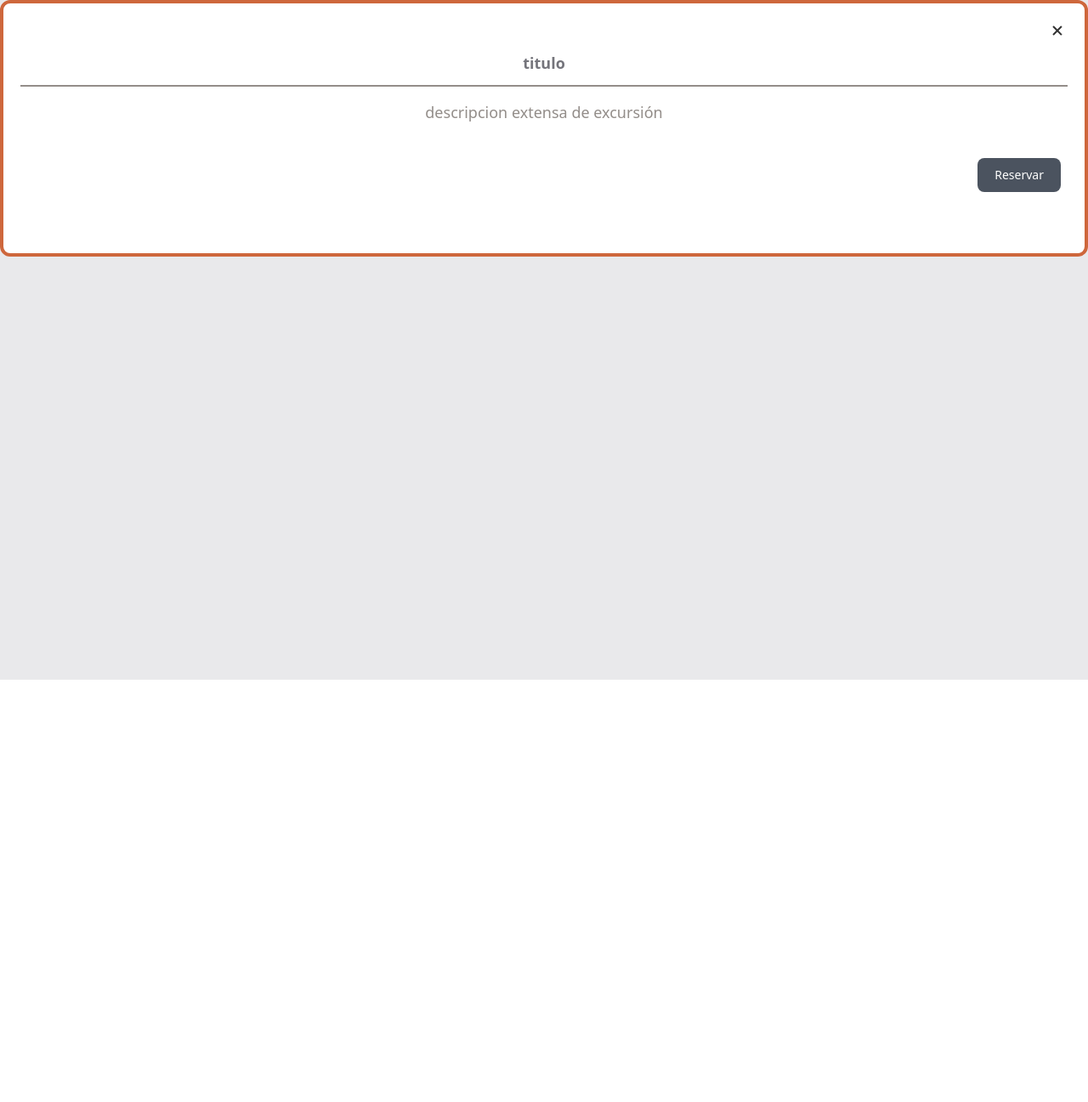
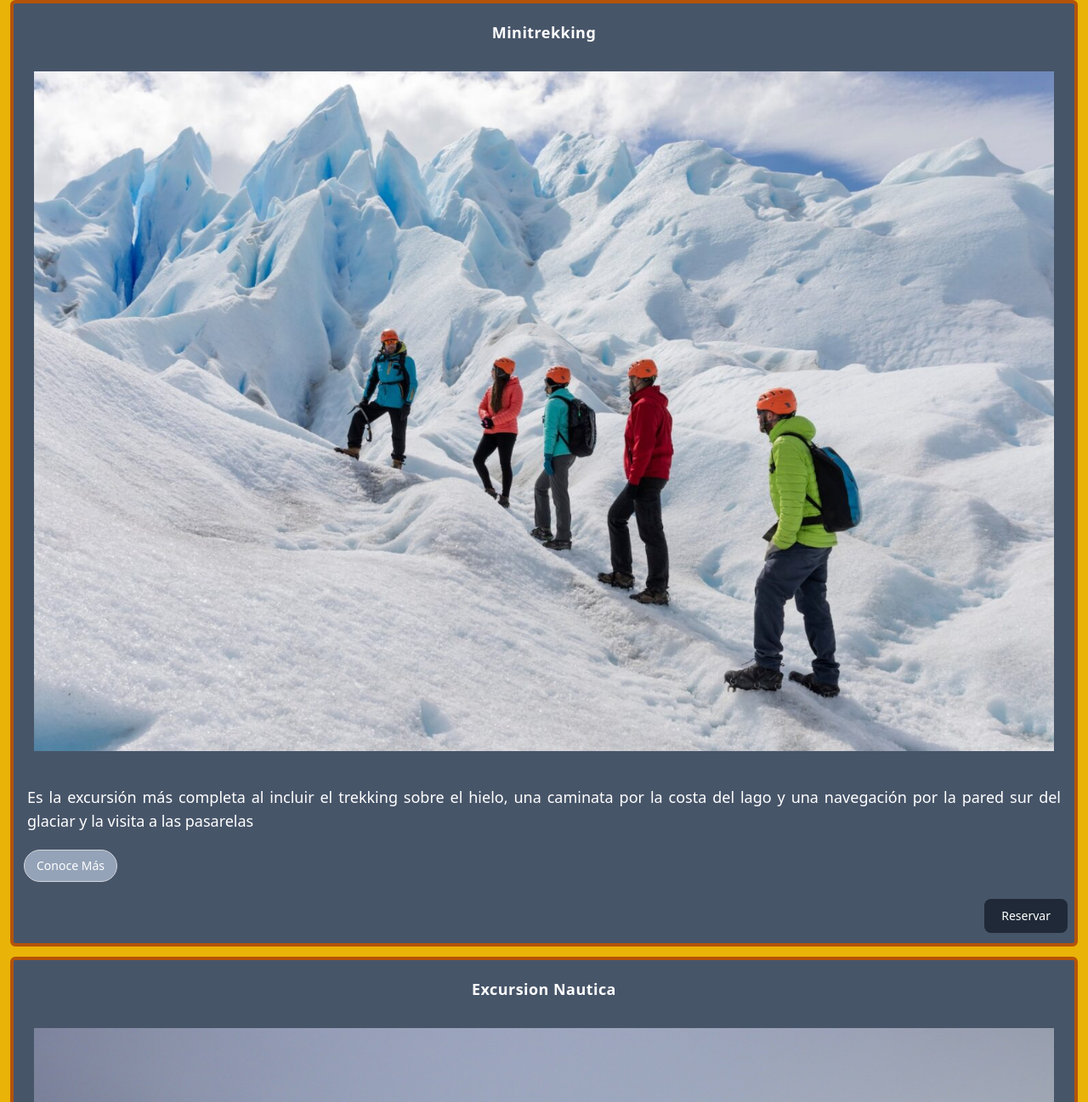
Before and after one commit to DulceNey/Proyecto-Andes, a React (Create React App) app: page / in a window 1280 px wide. Shown: the top 1297 px of the page at 85% size. Before the commit the page ends 800 px from the top, so only its background shows below. Built offline with nearby package versions, Linux system fonts and the light colour scheme.

Commit message:
programacion modal

```diff
--- a/src/App.js
+++ b/src/App.js
@@ -1,7 +1,7 @@
 import React from "react";
-// import Cards from "./componentes/cards/Cards";
-import { excursiones } from '../src/componentes/cards/data';
-import Modal from '../src/componentes/modal/Modal'
+import Cards from "./componentes/cards/Cards";
+import { excursiones } from "../src/componentes/cards/data";
+
 
 
 
@@ -9,9 +9,7 @@ function App() {
   return (
     <>
 
-    {/* <Cards data={excursiones}/> */}
-
-    <Modal info={excursiones}/>
+      <Cards data={excursiones}/>
 
     </>
 
--- a/src/componentes/cards/Cards.js
+++ b/src/componentes/cards/Cards.js
@@ -1,7 +1,14 @@
 import React from 'react';
 import Boton from '../boton/Boton';
+import Modal from '../modal/Modal';
+import { excursiones } from "../cards/data";
+import { useState } from 'react';
 
 const Cards = ({data}) => {
+
+const [visible, setVisible] = useState(false)
+
+
   return (
     <div className="w-screen h-100% flex flex-row flex-wrap justify-content  bg-yellow-500">
       {data.map ((item, index) => (
@@ -16,7 +23,10 @@ const Cards = ({data}) => {
           <p className="font-medium text-lg text-justify px-4 pt-1 mt-2 mb-3  break-normal"> {item.textoCorto}</p>
 
 
-        <button  className="text-white w-26 h-25 bg-slate-400 border border-gray-300 focus:outline-none hover:bg-gray-100 focus:ring-4 focus:ring-gray-200 font-normal rounded-full text-sm px-3.5 py-2 m-2 ml-3 dark:bg-gray-800 dark:text-white dark:border-gray-600 dark:hover:bg-gray-700 dark:hover:border-gray-600 dark:focus:ring-gray-700 ">Conoce Más</button>
+        <button  className="text-white w-26 h-25 bg-slate-400 border border-gray-300 focus:outline-none hover:bg-gray-100 focus:ring-4 focus:ring-gray-200 font-normal rounded-full text-sm px-3.5 py-2 m-2 ml-3 dark:bg-gray-800 dark:text-white dark:border-gray-600 dark:hover:bg-gray-700 dark:hover:border-gray-600 dark:focus:ring-gray-700 " onClick={()=> setVisible (true)} >Conoce Más </button>
+
+        {visible? <Modal info={excursiones} setvisible={setVisible}/> : null}
+
       </figcaption>
 
         <Boton />
--- a/src/componentes/modal/Modal.js
+++ b/src/componentes/modal/Modal.js
@@ -2,35 +2,38 @@ import React from 'react';
 import Boton from '../boton/Boton';
 
 
-const Modal = ({info}) => {
+
+const Modal = ({info, setVisible}) => {
   return (
-      <div className='bg-zinc-200 opacity-80 fixed inset-0 z-50  '>
-
+<>
+<div className='bg-zinc-200 opacity-80 fixed inset-0 z-50  '>
     <div className=' max-w-800 max-h-700'>
         <div className='bg-white  flex flex-col  p-5 border-4 border-orange-700 rounded-xl '>
             <div className=' max-h-500 max-w-600 flex flex-col text-lg text-zinc-600 mb-10'>
-                <div>
-                    <svg class="none" className='float-right' xmlns="http://www.w3.org/2000/svg" width="24" height="24" viewBox="0 0 24 24">
-                    <path d="M16.192 6.344L11.949 10.586 7.707 6.344 6.293 7.758 10.535 12 6.293 16.242 7.707 17.656 11.949 13.414 16.192 17.656 17.606 16.424 13.364 12 17.606 7.758z" />
-                    </svg>
-                </div>
+                <button onClick={()=> setVisible(false)} >
+
+                    <svg className='float-right'  xmlns="http://www.w3.org/2000/svg" width="24" height="24" viewBox="0 0 24 24" >
+                    <path  d="M16.192 6.344L11.949 10.586 7.707 6.344 6.293 7.758 10.535 12 6.293 16.242 7.707 17.656 11.949 13.414 16.192 17.656 17.606 16.424 13.364 12 17.606 7.758z" /> </svg>
+
+                </button>
 
                 <div className='w-auto h-35 p-3 text-center font-bold border-b-2 border-stone-500'>
                     titulo {info.titulo}
                 </div>
 
-                <div className='w-auto max-h-600 p-4 font-medium text-center text-stone-500'>descripcion extensa de excursión
+                <div className='w-auto max-h-600 p-4 font-medium text-center text-stone-500'>{info.texto} descripcion extensa de excursión
 
                 </div>
 
                 <div className='pt-3'>
-                   <Boton/>
+                       <Boton/>
                 </div>
 
             </div>
         </div>
     </div>
-  </div>
+</div>
+ </>
 )
 }
 
--- /dev/null
+++ b/src/componentes/modal/Modal2.js
@@ -0,0 +1,48 @@
+import React from 'react';
+
+const Modal2 = () => {
+
+
+  return (
+    <>
+    <button button className='block text-white bg-blue-700 hover:bg-blue-800 focus:ring-4  focus:outline-none focus:ring-blue-300 font-medium rounded-lg text-sm px-5 py-2.5 text-center dark:bg-blue-600 dark:hover:bg-blue-700  rk:focus:ring-blue-800' type=' button' data-modal-toggle='defaultModal'>
+        Toggle modal
+    </button>
+
+    {/* <-- Main modal --> */}
+<div id="modalEl" tabindex="-1" aria-hidden="true" class="hidden overflow-y-auto overflow-x-hidden fixed top-0 right-0 left-0 z-50 w-full md:inset-0 h-modal md:h-full justify-center items-center">
+    <div class="relative p-4 w-full max-w-2xl h-full md:h-auto">
+        {/* <!-- Modal content --> */}
+        <div class="relative bg-white rounded-lg shadow dark:bg-gray-700">
+            {/* <!-- Modal header --> */}
+            <div class="flex justify-between items-start p-4 rounded-t border-b dark:border-gray-600">
+                <h3 class="text-xl font-semibold text-gray-900 dark:text-white">
+                    Terms of Service
+                </h3>
+                <button type="button" class="text-gray-400 bg-transparent hover:bg-gray-200 hover:text-gray-900 rounded-lg text-sm p-1.5 ml-auto inline-flex items-center dark:hover:bg-gray-600 dark:hover:text-white" data-modal-toggle="defaultModal">
+                    <svg aria-hidden="true" class="w-5 h-5" fill="currentColor" viewBox="0 0 20 20" xmlns="http://www.w3.org/2000/svg"><path fill-rule="evenodd" d="M4.293 4.293a1 1 0 011.414 0L10 8.586l4.293-4.293a1 1 0 111.414 1.414L11.414 10l4.293 4.293a1 1 0 01-1.414 1.414L10 11.414l-4.293 4.293a1 1 0 01-1.414-1.414L8.586 10 4.293 5.707a1 1 0 010-1.414z" clip-rule="evenodd"></path></svg>
+                    <span class="sr-only">Close modal</span>
+                </button>
+            </div>
+            {/* <!-- Modal body --> */}
+            <div class="p-6 space-y-6">
+                <p class="text-base leading-relaxed text-gray-500 dark:text-gray-400">
+                    With less than a month to go before the European Union enacts new consumer privacy laws for its citizens, companies around the world are updating their terms of service agreements to comply.
+                </p>
+                <p class="text-base leading-relaxed text-gray-500 dark:text-gray-400">
+                    The European Union’s General Data Protection Regulation (G.D.P.R.) goes into effect on May 25 and is meant to ensure a common set of data rights in the European Union. It requires organizations to notify users as soon as possible of high-risk data breaches that could personally affect them.
+                </p>
+            </div>
+            {/* <!-- Modal footer --> */}
+            <div class="flex items-center p-6 space-x-2 rounded-b border-t border-gray-200 dark:border-gray-600">
+                <button data-modal-toggle="defaultModal" type="button" class="text-white bg-blue-700 hover:bg-blue-800 focus:ring-4 focus:outline-none focus:ring-blue-300 font-medium rounded-lg text-sm px-5 py-2.5 text-center dark:bg-blue-600 dark:hover:bg-blue-700 dark:focus:ring-blue-800">I accept</button>
+                <button data-modal-toggle="defaultModal" type="button" class="text-gray-500 bg-white hover:bg-gray-100 focus:ring-4 focus:outline-none focus:ring-blue-300 rounded-lg border border-gray-200 text-sm font-medium px-5 py-2.5 hover:text-gray-900 focus:z-10 dark:bg-gray-700 dark:text-gray-300 dark:border-gray-500 dark:hover:text-white dark:hover:bg-gray-600 dark:focus:ring-gray-600">Decline</button>
+            </div>
+        </div>
+    </div>
+</div>
+</>
+  )
+}
+
+export default Modal2
```
